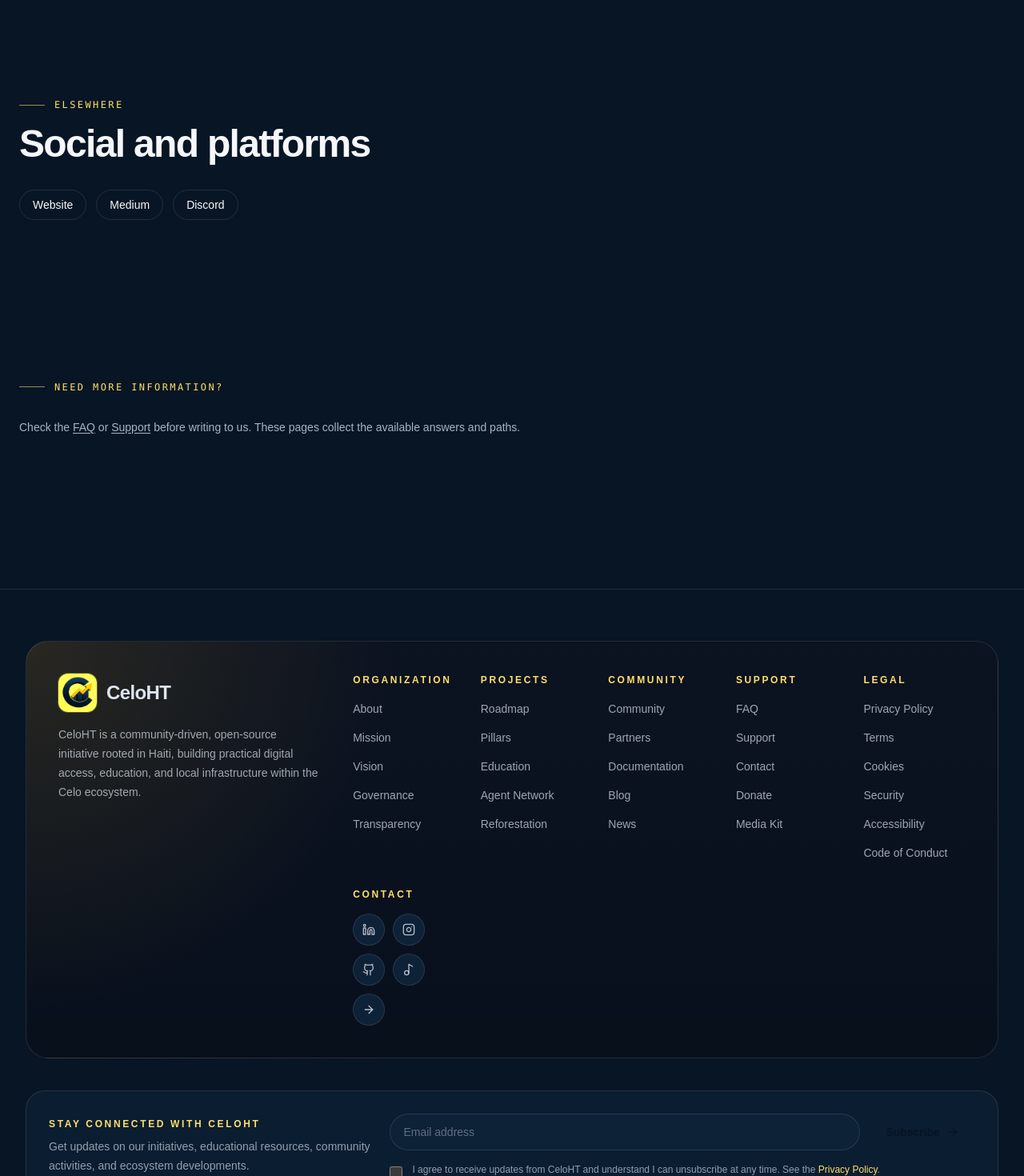
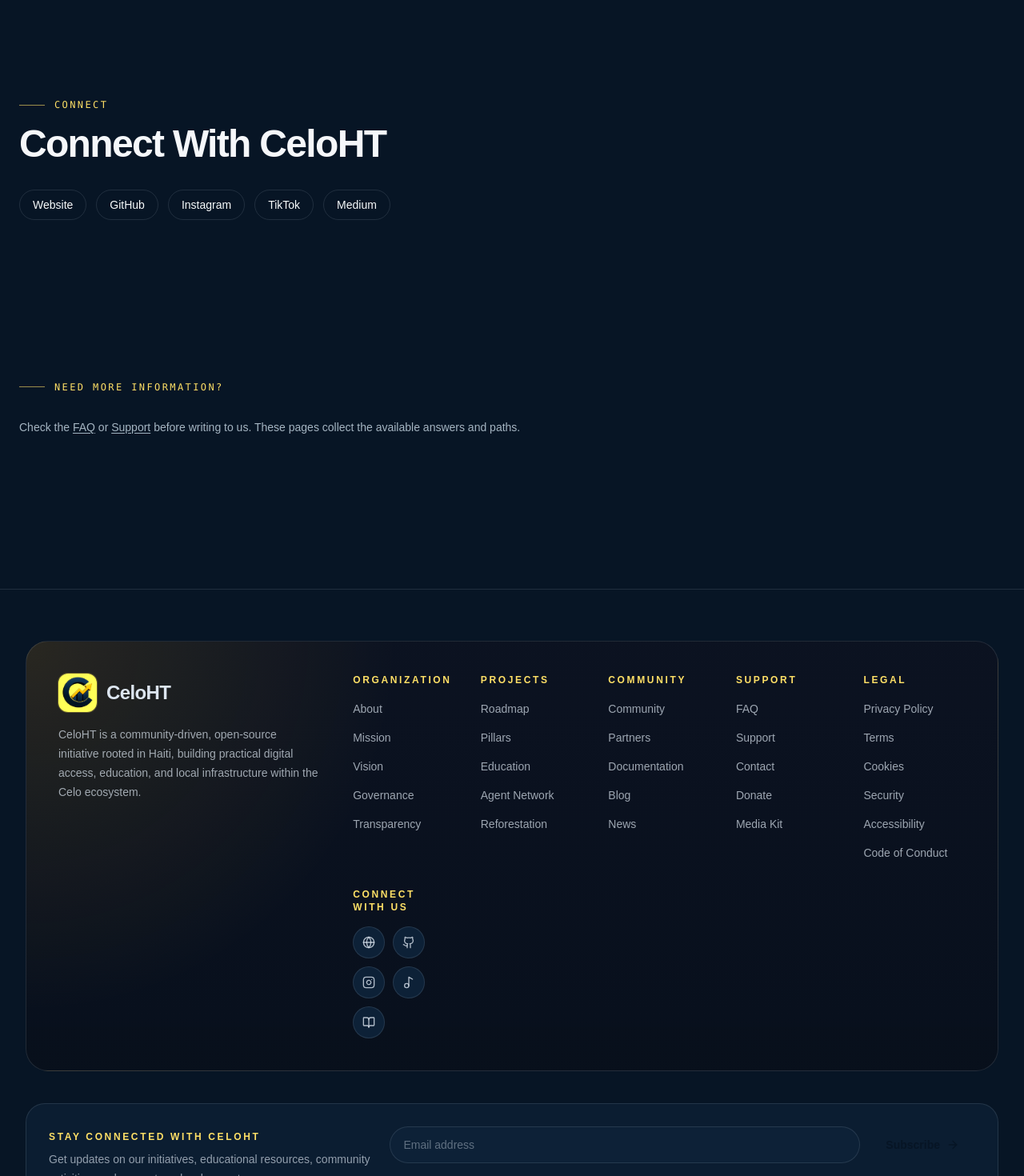
Before and after one commit to Celo-HaiTi/celoht-siteweb, a Next.js app: page /contact in a window 1280 px wide. Shown: the part 1160-2630 px from the top of the page at 80% size. Built offline with nearby package versions, Linux system fonts and the light colour scheme; no server answers.

Commit message:
Align official CeloHT social URLs and footer links

```diff
--- a/src/app/community/page.tsx
+++ b/src/app/community/page.tsx
@@ -35,10 +35,7 @@ const paths = [
   },
 ];
 
-const channels = [
-  { label: "Discord", href: DISCORD_URL },
-  { label: "LinkedIn", href: "https://linkedin.com/company/celoht" },
-];
+const channels = [{ label: "Discord", href: DISCORD_URL }];
 
 export default function CommunityPage() {
   return (
--- a/src/app/contact/page.tsx
+++ b/src/app/contact/page.tsx
@@ -3,7 +3,6 @@ import Link from "next/link";
 import { Breadcrumbs } from "@/components/Breadcrumbs";
 import { PageHero } from "@/components/PageHero";
 import { Section } from "@/components/Section";
-import { DISCORD_URL } from "@/lib/constants";
 
 export const metadata: Metadata = {
   title: "Contact",
@@ -21,9 +20,11 @@ const channels = [
 ];
 
 const social = [
-  { label: "Website", href: "https://celoht.com" },
-  { label: "Medium", href: "https://medium.com/@celoht3" },
-  { label: "Discord", href: DISCORD_URL },
+  { label: "Website", href: "https://celoht.com/" },
+  { label: "GitHub", href: "https://github.com/Celo-HaiTi" },
+  { label: "Instagram", href: "https://www.instagram.com/celohtofficial/" },
+  { label: "TikTok", href: "https://www.tiktok.com/@celohtofficial" },
+  { label: "Medium", href: "https://medium.com/@celoht3/" },
 ];
 
 export default function ContactPage() {
@@ -73,7 +74,7 @@ export default function ContactPage() {
         </div>
       </Section>
 
-      <Section eyebrow="Elsewhere" title="Social and platforms">
+      <Section eyebrow="Connect" title="Connect With CeloHT">
         <ul className="flex flex-wrap gap-3">
           {social.map((item) => (
             <li key={item.href}>
@@ -81,11 +82,7 @@ export default function ContactPage() {
                 href={item.href}
                 target="_blank"
                 rel="noopener noreferrer"
-                aria-label={
-                  item.label === "Discord"
-                    ? "Join CeloHT on Discord"
-                    : item.label
-                }
+                aria-label={`Visit CeloHT on ${item.label}`}
                 className="inline-flex items-center rounded-full border border-navy-700/20 px-4 py-2 text-sm hover:bg-navy-700/10 dark:border-parchment-100/20 dark:hover:bg-parchment-100/10"
               >
                 {item.label}
--- a/src/app/page.tsx
+++ b/src/app/page.tsx
@@ -16,7 +16,15 @@ import {
 import { Hero } from "@/components/Hero";
 import { Section } from "@/components/Section";
 import { StatGrid } from "@/components/StatGrid";
-import { assetPath, DISCORD_URL, SITE_URL, DAPP_URL } from "@/lib/constants";
+import {
+  assetPath,
+  GITHUB_ORG_URL,
+  INSTAGRAM_URL,
+  MEDIUM_URL,
+  SITE_URL,
+  TIKTOK_URL,
+  DAPP_URL,
+} from "@/lib/constants";
 import { publicProjects } from "@/lib/open-source-professional";
 
 export const metadata: Metadata = {
@@ -34,7 +42,13 @@ const jsonLd = {
   logo: `${SITE_URL}${assetPath("/celoht-logo.png")}`,
   description:
     "An open-source Web3 initiative rooted in Haiti, building practical infrastructure for education, financial access, community participation, and real-world use.",
-  sameAs: [DISCORD_URL, "https://medium.com/@celoht3"],
+  sameAs: [
+    SITE_URL,
+    GITHUB_ORG_URL,
+    INSTAGRAM_URL,
+    TIKTOK_URL,
+    MEDIUM_URL,
+  ],
 };
 
 const ecosystemPaths = [
--- a/src/components/Footer.tsx
+++ b/src/components/Footer.tsx
@@ -1,29 +1,29 @@
 import Image from "next/image";
 import Link from "next/link";
 import {
-  ArrowRight,
+  BookOpen,
   Github,
+  Globe,
   Instagram,
-  Linkedin,
   Music2,
-  ShieldCheck,
 } from "lucide-react";
 import {
-  DISCORD_URL,
   GITHUB_ORG_URL,
   INSTAGRAM_URL,
-  LINKEDIN_URL,
+  MEDIUM_URL,
   TIKTOK_URL,
+  WEBSITE_URL,
   assetPath,
 } from "@/lib/constants";
 import { footerNav } from "@/lib/nav";
 import { NewsletterForm } from "@/components/NewsletterForm";
 
 const socialLinks = [
-  { label: "LinkedIn", href: LINKEDIN_URL, icon: Linkedin },
+  { label: "Website", href: WEBSITE_URL, icon: Globe },
+  { label: "GitHub", href: GITHUB_ORG_URL, icon: Github },
   { label: "Instagram", href: INSTAGRAM_URL, icon: Instagram },
-  { label: "GitHub", href: GITHUB_ORG_URL, icon: Github },
   { label: "TikTok", href: TIKTOK_URL, icon: Music2 },
+  { label: "Medium", href: MEDIUM_URL, icon: BookOpen },
 ];
 
 export function Footer() {
@@ -74,7 +74,7 @@ export function Footer() {
 
               <div className="sm:col-span-2 lg:col-span-1">
                 <h3 className="text-xs font-semibold uppercase tracking-[0.22em] text-gold-300">
-                  Contact
+                  Connect With Us
                 </h3>
                 <div className="mt-4 flex flex-wrap gap-2.5">
                   {socialLinks.map(({ label, href, icon: Icon }) => (
@@ -89,15 +89,6 @@ export function Footer() {
                       <Icon size={16} aria-hidden="true" />
                     </a>
                   ))}
-                  <a
-                    href={DISCORD_URL}
-                    target="_blank"
-                    rel="noopener noreferrer"
-                    aria-label="Discord"
-                    className="inline-flex h-10 w-10 items-center justify-center rounded-full border border-parchment-100/10 bg-navy-900/80 text-parchment-100/80 transition-all duration-200 hover:-translate-y-0.5 hover:border-gold-400/50 hover:bg-gold-500/10 hover:text-gold-300"
-                  >
-                    <ArrowRight size={16} aria-hidden="true" />
-                  </a>
                 </div>
               </div>
             </div>
--- a/src/lib/constants.ts
+++ b/src/lib/constants.ts
@@ -4,7 +4,8 @@ export const DAPP_URL =
   process.env.NEXT_PUBLIC_DAPP_URL ?? "https://app.celoht.com";
 export const DISCORD_URL = "https://discord.gg/BZk3nS4KM6";
 export const SITE_URL =
-  process.env.NEXT_PUBLIC_SITE_URL ?? "https://celoht.com";
+  process.env.NEXT_PUBLIC_SITE_URL ?? "https://celoht.com/";
+export const WEBSITE_URL = SITE_URL;
 const repoName =
   process.env.GITHUB_REPOSITORY?.split("/")[1] ?? "celoht-siteweb";
 const parsedSiteUrl = new URL(SITE_URL);
@@ -20,8 +21,9 @@ export function assetPath(path: string) {
 
 export const GITHUB_ORG_URL = "https://github.com/Celo-HaiTi";
 export const LINKEDIN_URL = "https://linkedin.com/company/celoht";
-export const INSTAGRAM_URL = "https://instagram.com/celoht";
+export const INSTAGRAM_URL = "https://www.instagram.com/celohtofficial/";
 export const TIKTOK_URL = "https://www.tiktok.com/@celohtofficial";
+export const MEDIUM_URL = "https://medium.com/@celoht3/";
 export const NEWSLETTER_API_URL =
   process.env.NEWSLETTER_API_URL ?? process.env.NEXT_PUBLIC_NEWSLETTER_API_URL ?? "";
 export const NEWSLETTER_API_KEY =
```
Also changed, not shown: 2 other files (tests, documents, lock files or other folders).
